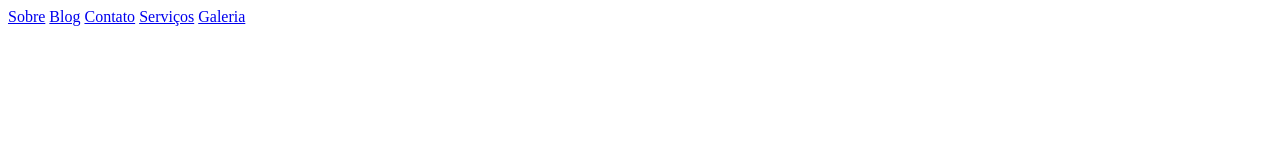
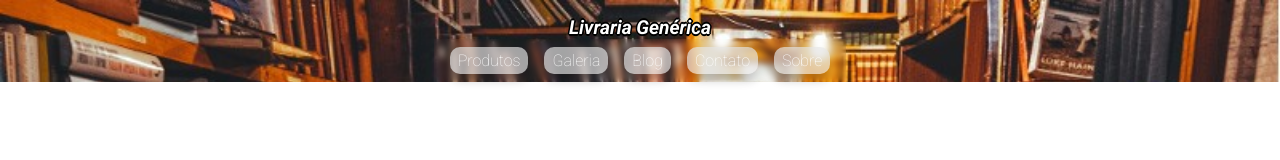
Before and after one commit to AndreFernandoM/Projeto-Parcial, a plain HTML site: page index.html in a window 1280 px wide. Drawn offline with Linux system fonts and the light colour scheme.

Commit message:
feat: header iniciado

```diff
--- a/index.html
+++ b/index.html
@@ -9,13 +9,19 @@
 </head>
 
 <body>
-    <div>
-        <a href="./about.html" target="_self">Sobre</a>
-        <a href="./blog.html" target="_self">Blog</a>
-        <a href="./contact.html" target="_self">Contato</a>
-        <a href="./services.html" target="_self">Serviços</a>
-        <a href="./gallery.html" target="_self">Galeria</a>
-    </div>
+    <header>
+        <a class="header-text" href="./index.html">Livraria Genérica</a>
+        <nav>
+            <ul class="nav-pages">
+                <li>Produtos</li>
+                <li>Galeria</li>
+                <li>Blog</li>
+                <li>Contato</li>
+                <li>Sobre</li>
+            </ul>
+        </nav>
+    </header>
+
 </body>
 
 </html>
--- a/styles/index.css
+++ b/styles/index.css
@@ -0,0 +1,76 @@
+@import url('https://fonts.googleapis.com/css2?family=Roboto:ital,wght@0,100;0,300;0,400;0,500;0,700;0,900;1,100;1,300;1,400;1,500;1,700;1,900&display=swap');
+
+* {
+    margin: 0;
+    padding: 0;
+    font-family: 'Roboto';
+    box-sizing: border-box;
+}
+
+header {
+    background-image: url(../images/used-books.jpg) ;
+    background-repeat: no-repeat;
+    background-size: cover;
+    /* background-position: center;  */
+    padding: 2vh 0 0 0;
+    display: grid;
+    justify-content: center;
+    align-items: center;
+    justify-items: center;
+}
+
+.header-text {
+    text-decoration: none;
+    color: white;
+    font-weight: bolder;
+    font-size: larger;
+    font-style: oblique;
+    text-shadow: 0.1rem 0 #000, -0.1rem 0 #000, 0 0.1rem #000, 0 -0.1rem #000,
+                 0.05rem 0.05rem #000, -0.05rem -0.05rem #000, 0.05rem -0.05rem #000, -0.05rem 0.05rem #000;
+}
+
+header nav {
+    backdrop-filter: blur(3px);
+    color: white;
+}
+
+nav .nav-pages {
+    /* padding: 0;
+    display: flex;
+    flex-direction: row;
+    flex-wrap: wrap;
+    justify-content: space-evenly;
+    list-style-type: none; */
+
+    padding: 0;
+    display: flex;
+    flex-direction: row;
+    flex-wrap: nowrap;
+    justify-content: space-evenly;
+    list-style-type: none;
+    align-items: center;
+    margin: 1vh 1vh;
+}
+
+.nav-pages li {
+    background-color: #e4e4e4ab;
+    padding: 0.5vh 1vh;
+    margin: 0 1vh ;
+    border-radius: 10px;
+    color: white;
+    /* font-size: 1.2rem;  */
+    font-weight: 200;
+    text-align: center;
+    transition: background-color 0.3s, transform 0.2s;
+    cursor: pointer;
+    box-shadow: 0 0.4rem 0.6rem rgba(0, 0, 0, 0.2);
+}
+
+.nav-pages li:hover {
+    background-color: #238061;
+    transform: scale(1.05);
+}
+
+.nav-pages li:active {
+    transform: scale(0.95);
+}
```
Also changed, not shown: images/used-books.jpg (added).
